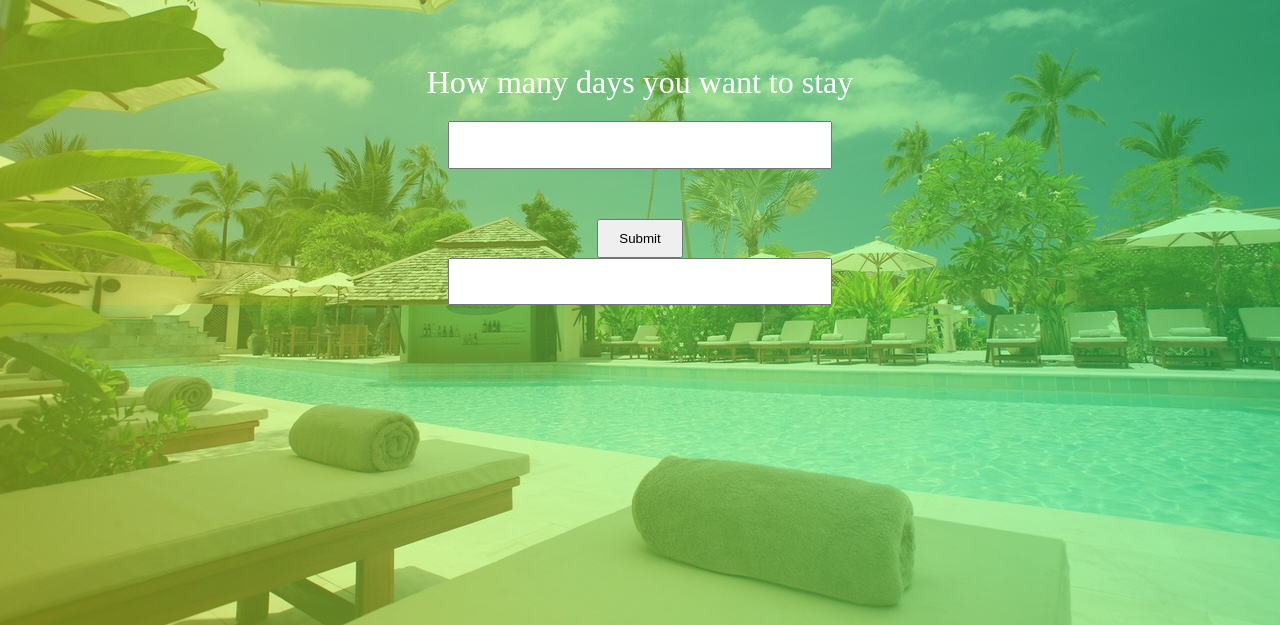
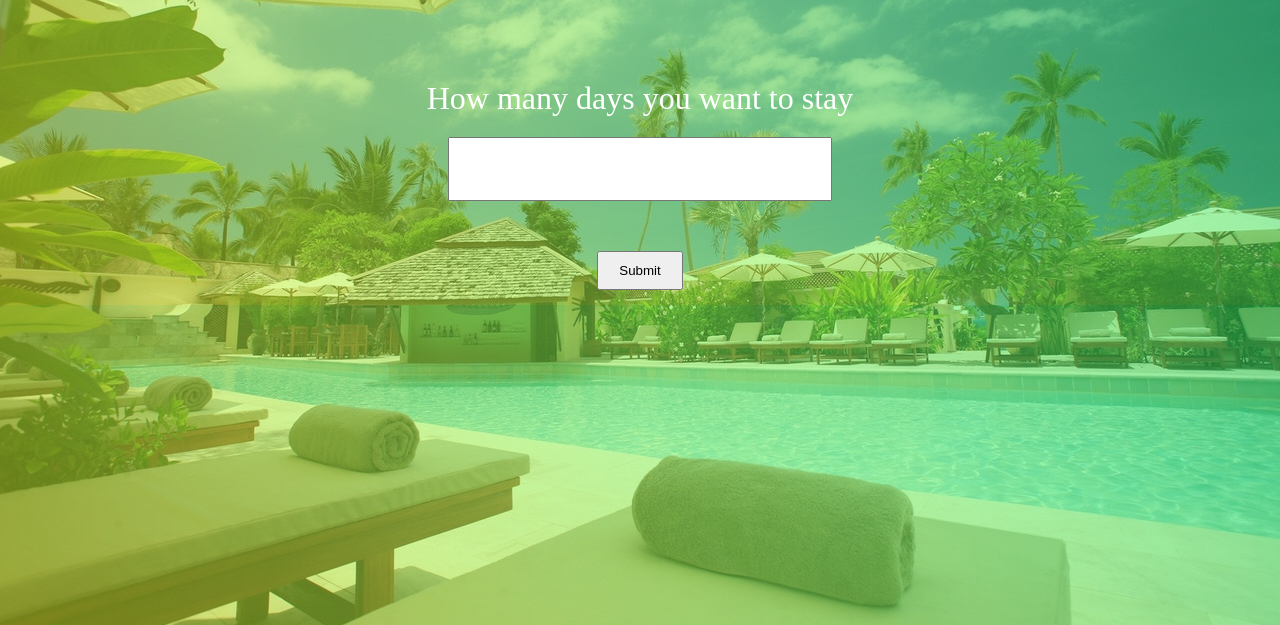
Before and after one commit to tmabid12/hotelcost, a plain HTML site: page index.html in a window 1280 px wide. Shown: the part 175-800 px from the top of the page. Drawn offline with Linux system fonts and the light colour scheme.

Commit message:
Update index.html

```diff
--- a/index.html
+++ b/index.html
@@ -59,7 +59,7 @@ button{
         <label for="screen" class="text">How many days you want to stay</label>
         <input type="number" id="screen">
         <button onclick="totalCost() " >Submit</button>
-        <input type="text" id="result">
+
 
     </div>
 
```
